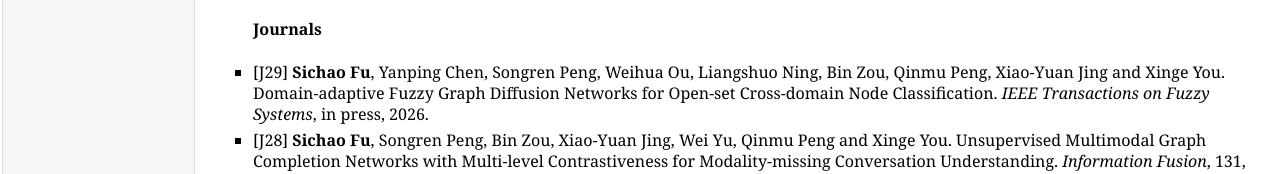
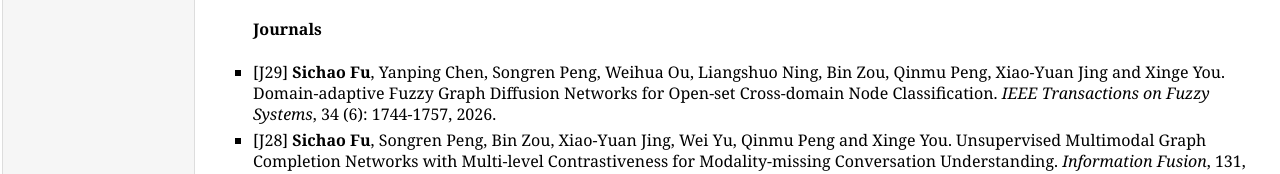
Before and after one commit to SichaoFu/sichaofu.github.io, a plain HTML site: page index.html in a window 1280 px wide. Shown: the part 868-1042 px from the top of the page. Drawn offline with Linux system fonts and the light colour scheme; a script that the page names is missing.

Commit message:
Update index.html

```diff
--- a/index.html
+++ b/index.html
@@ -66,7 +66,7 @@
 
         <h4><a name="journals"></a>Journals</h4>
 
-         <li><p> [J29] <b>Sichao Fu</b>, Yanping Chen, Songren Peng, Weihua Ou, Liangshuo Ning, Bin Zou, Qinmu Peng, Xiao-Yuan Jing and Xinge You.  Domain-adaptive Fuzzy Graph Diffusion Networks for Open-set Cross-domain Node Classification. <i>IEEE Transactions on Fuzzy Systems</i>, in press, 2026.</p></li>
+         <li><p> [J29] <b>Sichao Fu</b>, Yanping Chen, Songren Peng, Weihua Ou, Liangshuo Ning, Bin Zou, Qinmu Peng, Xiao-Yuan Jing and Xinge You.  Domain-adaptive Fuzzy Graph Diffusion Networks for Open-set Cross-domain Node Classification. <i>IEEE Transactions on Fuzzy Systems</i>, 34 (6): 1744-1757, 2026.</p></li>
          <li><p> [J28] <b>Sichao Fu</b>, Songren Peng, Bin Zou, Xiao-Yuan Jing, Wei Yu, Qinmu Peng and Xinge You. Unsupervised Multimodal Graph Completion Networks with Multi-level Contrastiveness for Modality-missing Conversation Understanding. <i>Information Fusion</i>, 131, 2026.</p></li>
          <li><p> [J27] <b>Sichao Fu</b>, Qinmu Peng, Weihua Ou, Bin Zou, Xiao-Yuan Jing and Xinge You. Robust Training of Open-set Graph Neural Networks on Graphs with In-distribution and Out-of-distribution Noise. <i>Science China Technological Sciences</i>, 69 (3): 1320404, 2026.</p></li>
         <li><p> [J26] Chengxiang Lei (Co-supervised Student), <b>Sichao Fu</b> (Co-first Author), Qinmu Peng, Yiyang Zhang, Bin Zou, Xiao-Yuan Jing and Xinge You. Training Robust Graph Completion Networks with Extremely Weak Supervision on Graphs with Incomplete Features and Structure. <i>IEEE/CAA Journal of Automatica Sinica</i>, in press, 2026.</p></li>
```
